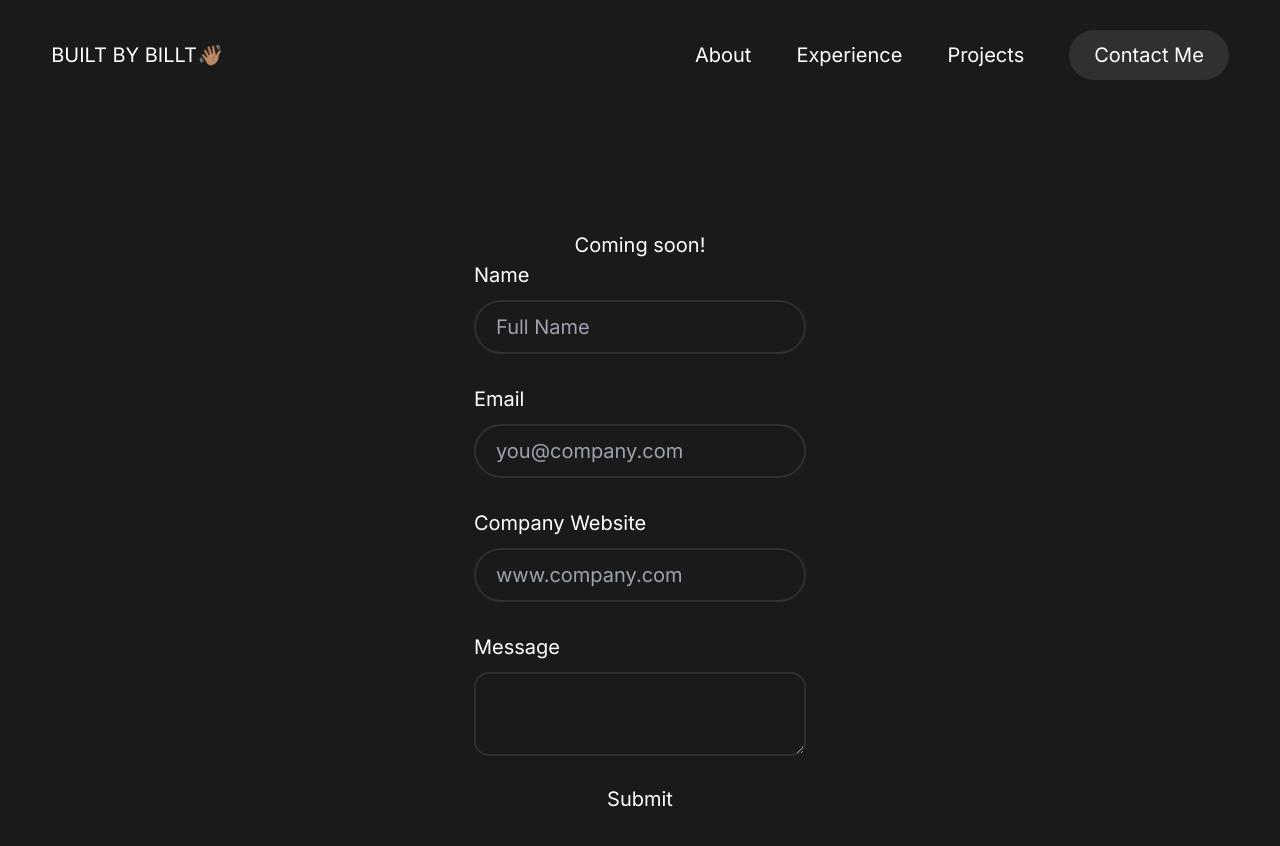
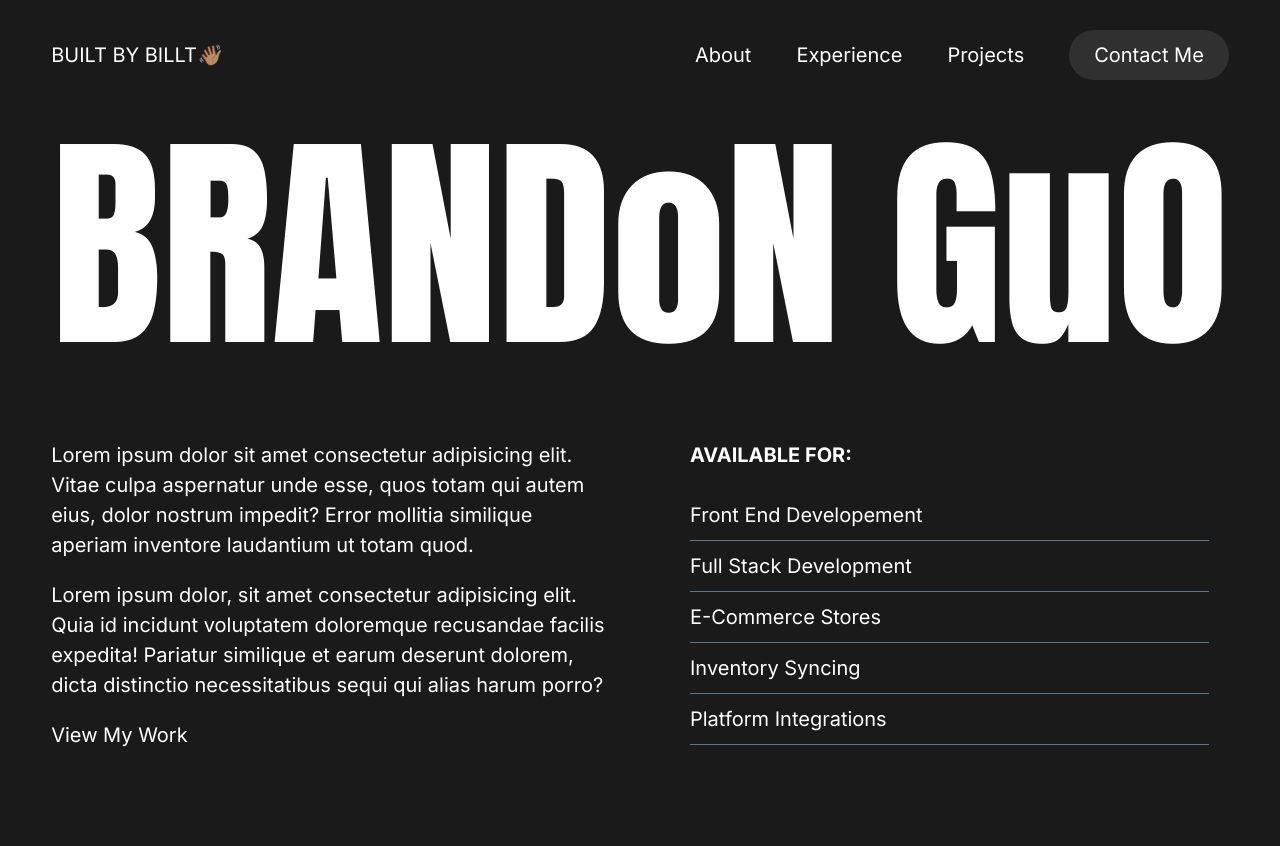
Before and after one commit to BuiltByBILLT/portfolio, a Next.js app: page / in a window 1280 px wide. Shown: the top 846 px of the page. Built offline with nearby package versions, Linux system fonts and the light colour scheme.

Commit message:
added hero section

```diff
--- a/src/app/page.tsx
+++ b/src/app/page.tsx
@@ -1,11 +1,43 @@
 import Image from "next/image"
 import ContactForm from "./components/ContactForm/ContactForm"
+import Link from "next/link"
 
 export default function Home() {
 	return (
-		<main className="flex min-h-screen flex-col items-center justify-between p-24">
-			<h1>Coming soon!</h1>
-			<ContactForm />
+		<main className="flex min-h-screen flex-col items-center mx-[4vw]">
+			<div
+				className="font-anton leading-none w-full flex mt-4 mb-8
+				text-[26vw] flex-col items-center
+				md:text-[18vw] md:flex-row md:place-content-between">
+				<span>BRANDoN </span>
+				<span>GuO</span>
+			</div>
+			<div className="grid auto-rows-auto md:grid-cols-2 gap-12 my-8">
+				<div className="">
+					<p className="">
+						Lorem ipsum dolor sit amet consectetur adipisicing elit. Vitae culpa aspernatur unde esse, quos totam qui autem eius, dolor nostrum impedit? Error mollitia similique aperiam inventore
+						laudantium ut totam quod.
+					</p>
+					<p className="my-4">
+						Lorem ipsum dolor, sit amet consectetur adipisicing elit. Quia id incidunt voluptatem doloremque recusandae facilis expedita! Pariatur similique et earum deserunt dolorem, dicta distinctio
+						necessitatibus sequi qui alias harum porro?
+					</p>
+					<Link href="/">
+						<button>View My Work</button>
+					</Link>
+				</div>
+
+				<div className="px-4">
+					<h5 className="uppercase font-bold mb-4">Available for:</h5>
+					<ul>
+						<li className="border-b border-slate-500 py-2">Front End Developement</li>
+						<li className="border-b border-slate-500 py-2">Full Stack Development</li>
+						<li className="border-b border-slate-500 py-2">E-Commerce Stores</li>
+						<li className="border-b border-slate-500 py-2">Inventory Syncing</li>
+						<li className="border-b border-slate-500 py-2">Platform Integrations</li>
+					</ul>
+				</div>
+			</div>
 		</main>
 	)
 }
```
